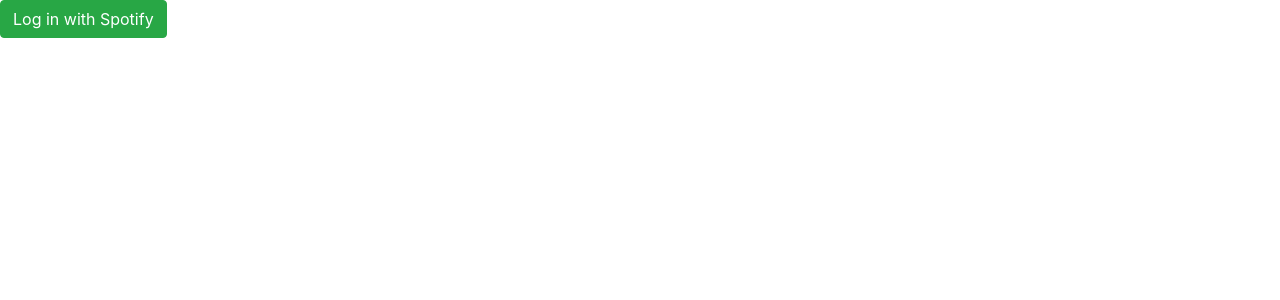
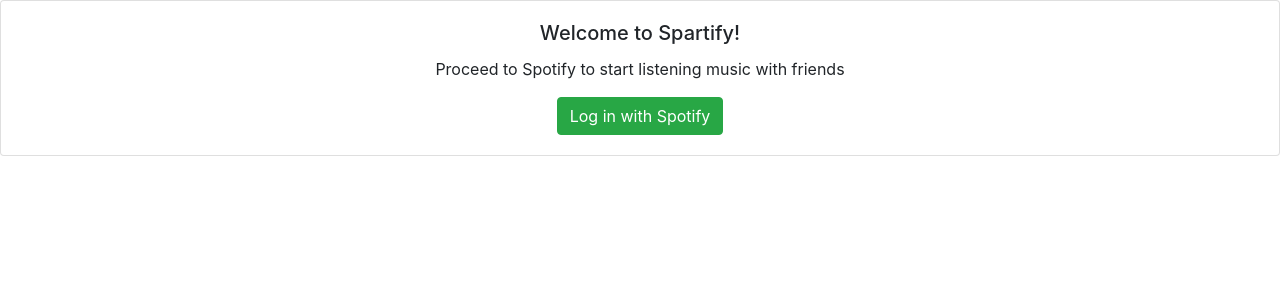
Before and after one commit to Infvmous/spartify, a Django app: page /login/ in a window 1280 px wide. Shown: the top 300 px of the page. Run offline with Django 3.2, Linux system fonts and the light colour scheme; some libraries are stand-ins or nearby versions.

Commit message:
simple bootstrap layout for login, home pages

```diff
--- a/spotify/services.py
+++ b/spotify/services.py
@@ -52,10 +52,10 @@ def update_or_create_user_tokens(
         refresh_token: SpotifyToken.refresh_token,
         access_token: SpotifyToken.access_token,
         token_type: SpotifyToken.token_type,
-        expires_in: SpotifyToken.expires_in) -> NoReturn:
+        expires_in_seconds: int) -> NoReturn:
     """Update or create user Spotify tokens"""
     tokens = _get_user_tokens(session_key)
-    expires_in = timezone.now() + timedelta(seconds=expires_in)
+    expires_in = timezone.now() + timedelta(seconds=expires_in_seconds)
     if tokens:
         tokens.update(refresh_token=refresh_token, access_token=access_token,
                       token_type=token_type, expires_in=expires_in)
--- a/spotify/views.py
+++ b/spotify/views.py
@@ -1,4 +1,5 @@
 from django.shortcuts import redirect
+from django.http import HttpResponseRedirect
 from django.views.decorators.http import require_GET
 
 from .services import (
@@ -10,7 +11,7 @@ from .services import (
 
 @require_GET
 def spotify_authorize_view(request):
-    return redirect(spotify_get_authorize_url())
+    return HttpResponseRedirect(spotify_get_authorize_url())
 
 
 @require_GET
--- a/templates/base.html
+++ b/templates/base.html
@@ -4,20 +4,19 @@
     <meta charset="UTF-8">
     <meta http-equiv="X-UA-Compatible" content="IE=edge">
     <meta name="viewport" content="width=device-width, initial-scale=1.0">
-    <title>{% block title %}Spartify - listen to music together{% endblock %}</title>
+    <title>{% block title %}Spartify - listen to music together{% endblock title %}</title>
 
     {% load static %}
+    <link rel="stylesheet" href="{% static 'css/main.css' %}">
 
     <!-- Bootstrap CSS -->
-    <link rel="stylesheet" href="https://stackpath.bootstrapcdn.com/bootstrap/4.5.0/css/bootstrap.min.css" integrity="sha384-9aIt2nRpC12Uk9gS9baDl411NQApFmC26EwAOH8WgZl5MYYxFfc+NcPb1dKGj7Sk" crossorigin="anonymous">
+    <link rel="stylesheet" href="https://cdn.jsdelivr.net/npm/bootstrap@4.6.0/dist/css/bootstrap.min.css" integrity="sha384-B0vP5xmATw1+K9KRQjQERJvTumQW0nPEzvF6L/Z6nronJ3oUOFUFpCjEUQouq2+l" crossorigin="anonymous">
 </head>
 <body>
     {% block content %}
     {% endblock content %}
 
     <!-- Bootstrap bundle -->
-    <script src="https://code.jquery.com/jquery-3.5.1.slim.min.js" integrity="sha384-DfXdz2htPH0lsSSs5nCTpuj/zy4C+OGpamoFVy38MVBnE+IbbVYUew+OrCXaRkfj" crossorigin="anonymous"></script>
-    <script src="https://cdn.jsdelivr.net/npm/popper.js@1.16.0/dist/umd/popper.min.js" integrity="sha384-Q6E9RHvbIyZFJoft+2mJbHaEWldlvI9IOYy5n3zV9zzTtmI3UksdQRVvoxMfooAo" crossorigin="anonymous"></script>
-    <script src="https://stackpath.bootstrapcdn.com/bootstrap/4.5.0/js/bootstrap.min.js" integrity="sha384-OgVRvuATP1z7JjHLkuOU7Xw704+h835Lr+6QL9UvYjZE3Ipu6Tp75j7Bh/kR0JKI" crossorigin="anonymous"></script>
+    <script src="https://cdn.jsdelivr.net/npm/bootstrap@4.6.0/dist/js/bootstrap.bundle.min.js" integrity="sha384-Piv4xVNRyMGpqkS2by6br4gNJ7DXjqk09RmUpJ8jgGtD7zP9yug3goQfGII0yAns" crossorigin="anonymous"></script>
 </body>
 </html>
--- a/templates/login.html
+++ b/templates/login.html
@@ -1,5 +1,11 @@
 {% extends 'base.html' %}
 
 {% block content %}
-    <a href="{% url 'spotify_authorize' %}" class="btn btn-success">Log in with Spotify</a>
+    <div class="card text-center center">
+        <div class="card-body">
+            <h5 class="card-title">Welcome to Spartify!</h5>
+            <p class="card-text">Proceed to Spotify to start listening music with friends</p>
+            <a href="{% url 'spotify_authorize' %}" class="btn btn-success">Log in with Spotify</a>
+        </div>
+    </div>
 {% endblock content %}
```
Also changed, not shown: templates/home.html (+7 -5 lines), static/css/main.css (added).
